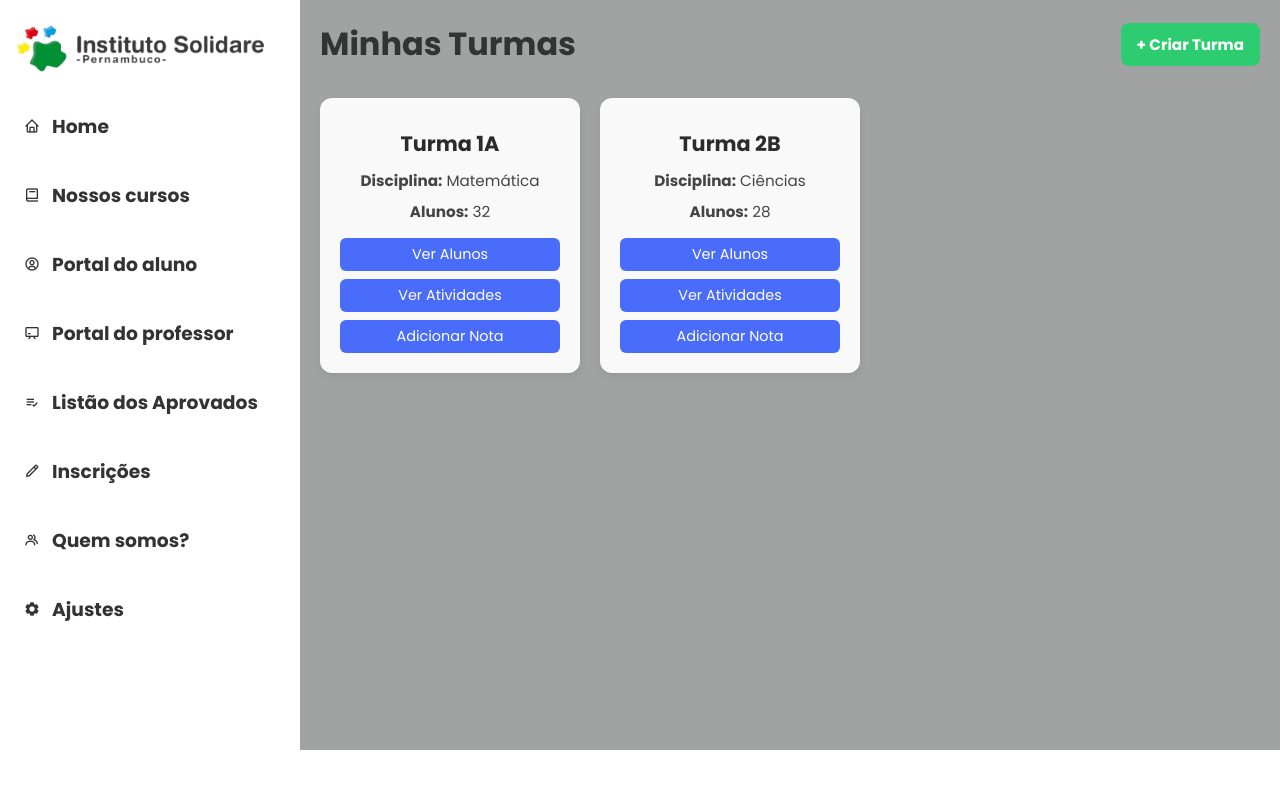
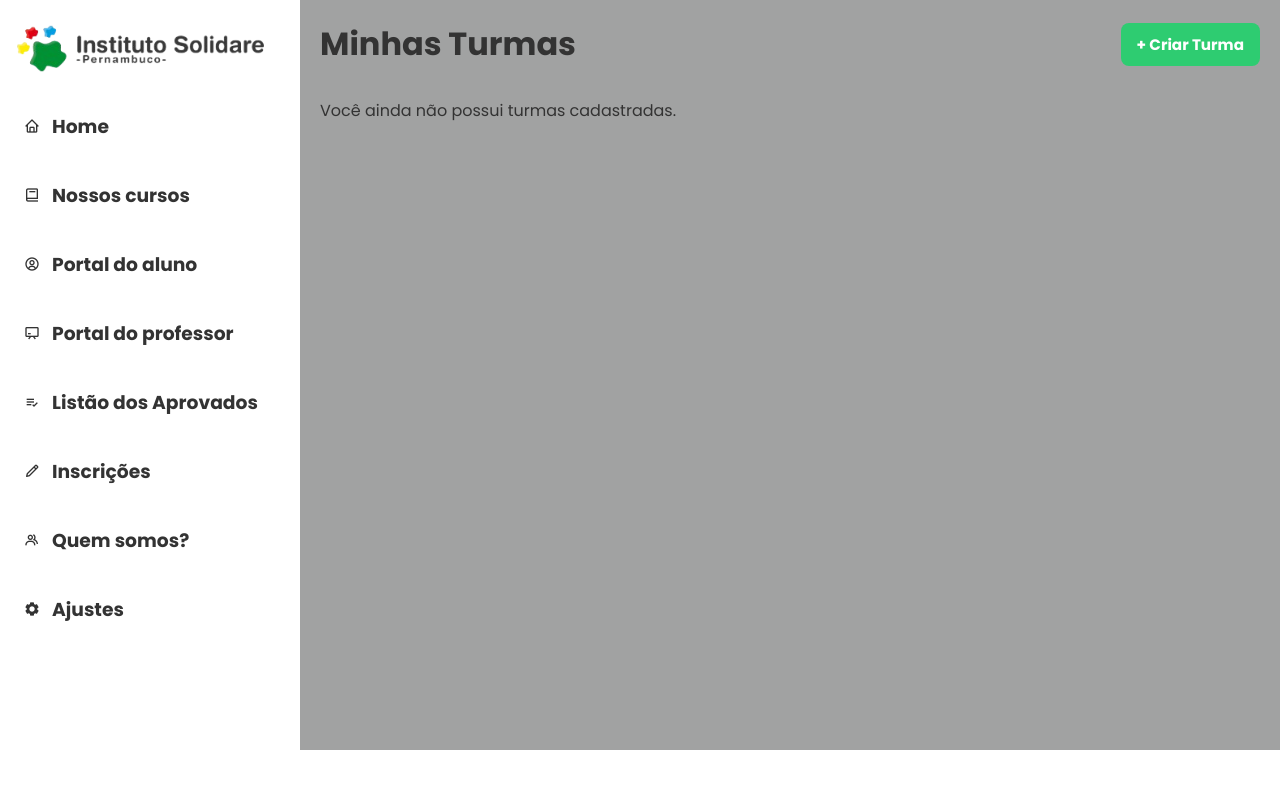
Before and after one commit to caioguimaraesr/instituto-solidare, a Django app: page /portal_professor/turmas/ in a window 1280 px wide. Run offline with Django 5.2, Linux system fonts and the light colour scheme.

Commit message:
Criando html para gerenciar turmas

```diff
--- a/instsoli/templates/instsoli/pages/portal_professor/gerenciar_turmas.html
+++ b/instsoli/templates/instsoli/pages/portal_professor/gerenciar_turmas.html
@@ -5,7 +5,7 @@
 <head>
     <meta charset="UTF-8">
     <meta name="viewport" content="width=device-width, initial-scale=1.0">
-    <title>Instituto Solidare| Gerenciar Turmas</title>
+    <title>Instituto Solidare | Gerenciar Turmas</title>
     <link rel="stylesheet" href="{% static 'instsoli/css/style.css' %}">
     <link href='https://unpkg.com/boxicons@2.1.4/css/boxicons.min.css' rel='stylesheet'>
 </head>
@@ -15,36 +15,24 @@
     <main style="padding: 20px;">
         <div style="display: flex; justify-content: space-between; align-items: center; margin-bottom: 30px;">
             <h1 style="font-size: 2rem; font-weight: bold;">Minhas Turmas</h1>
-            <a href="#" class="btn-criar-turma">+ Criar Turma</a>
+            <a href="{% url "instsoli:criar_turma" %}" class="btn-criar-turma">+ Criar Turma</a>
         </div>
+
         <section style="display: flex; flex-wrap: wrap; gap: 20px;">
-
-            <!-- Exemplo de turma 1 -->
+            {% for turma in turmas %}
             <div class="card">
-                <h3>Turma 1A</h3>
-                <p><strong>Disciplina:</strong> Matemática</p>
-                <p><strong>Alunos:</strong> 32</p>
+                <h3>{{ turma.nome }}</h3>
+                <p><strong>Curso:</strong> {{ turma.curso.nome }}</p>
+                <p><strong>Alunos:</strong> {{ turma.alunos.count }}</p>
                 <div class="turma-actions">
                     <a href="#">Ver Alunos</a>
                     <a href="#">Ver Atividades</a>
                     <a href="#">Adicionar Nota</a>
                 </div>
             </div>
-
-            <!-- Exemplo de turma 2 -->
-            <div class="card">
-                <h3>Turma 2B</h3>
-                <p><strong>Disciplina:</strong> Ciências</p>
-                <p><strong>Alunos:</strong> 28</p>
-                <div class="turma-actions">
-                    <a href="#">Ver Alunos</a>
-                    <a href="#">Ver Atividades</a>
-                    <a href="#">Adicionar Nota</a>
-                </div>
-            </div>
-
-            <!-- Você pode repetir mais cards conforme o banco de dados depois -->
-
+            {% empty %}
+            <p>Você ainda não possui turmas cadastradas.</p>
+            {% endfor %}
         </section>
     </main>
 
```
